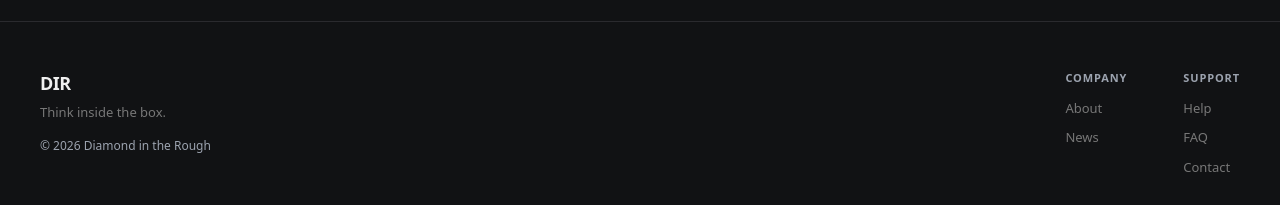
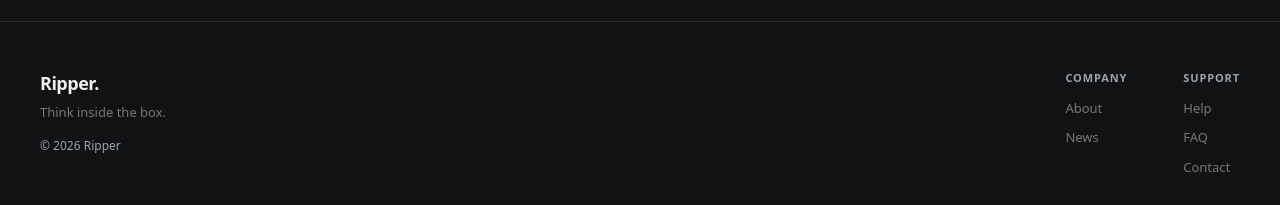
Before and after one commit to Anthem-Media/dir-app, a React (Vite) app: page /reset-password in a window 1280 px wide. Shown: the part 810-1015 px from the top of the page. Built offline with nearby package versions, Linux system fonts and the light colour scheme; no server answers.

Commit message:
Update footer copyright to Ripper (LLC formation in progress)

```diff
--- a/src/components/SiteFooter.jsx
+++ b/src/components/SiteFooter.jsx
@@ -15,10 +15,10 @@ export function SiteFooter() {
 
         {/* Left — brand */}
         <div className="site-footer__brand">
-          <span className="site-footer__logo">DIR</span>
+          <span className="site-footer__logo">Ripper.</span>
           <p className="site-footer__tagline">Think inside the box.</p>
           <p className="site-footer__copyright">
-            &copy; {new Date().getFullYear()} Diamond in the Rough
+            &copy; {new Date().getFullYear()} Ripper
           </p>
         </div>
 
```
